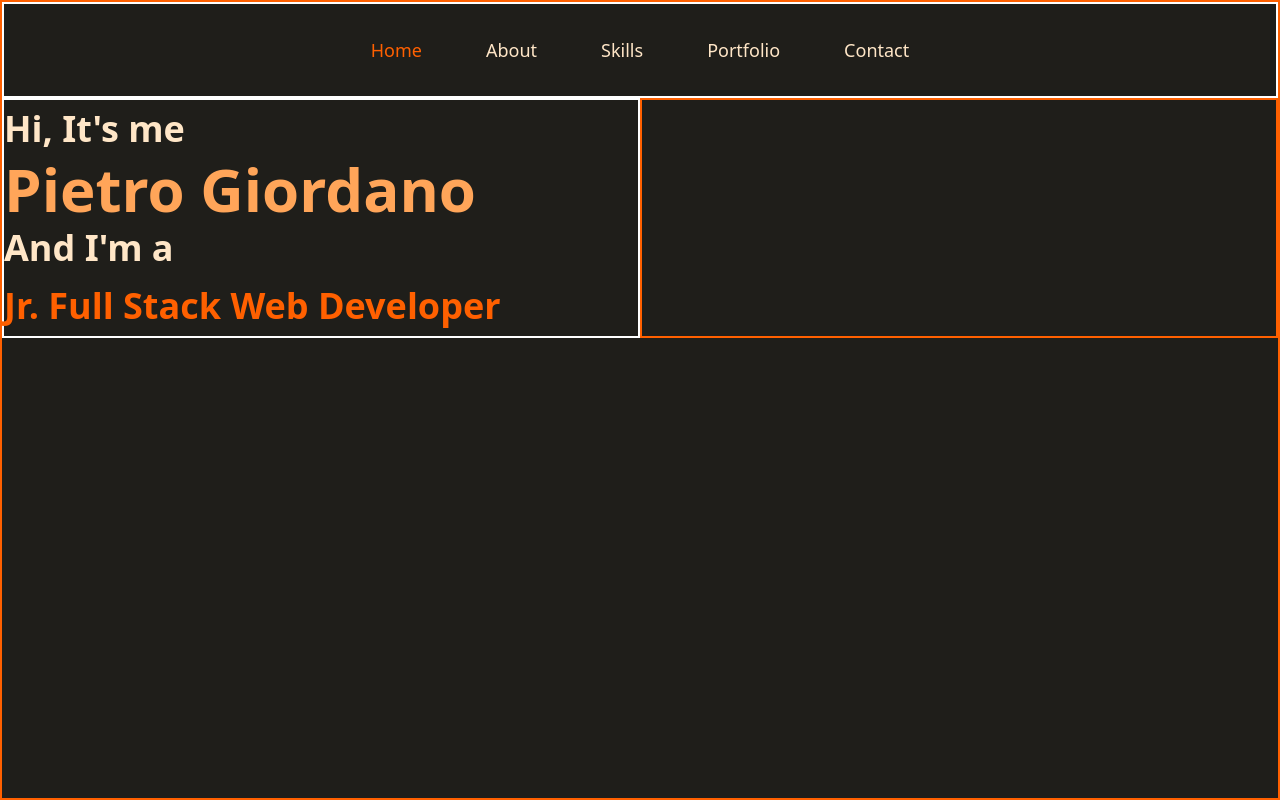
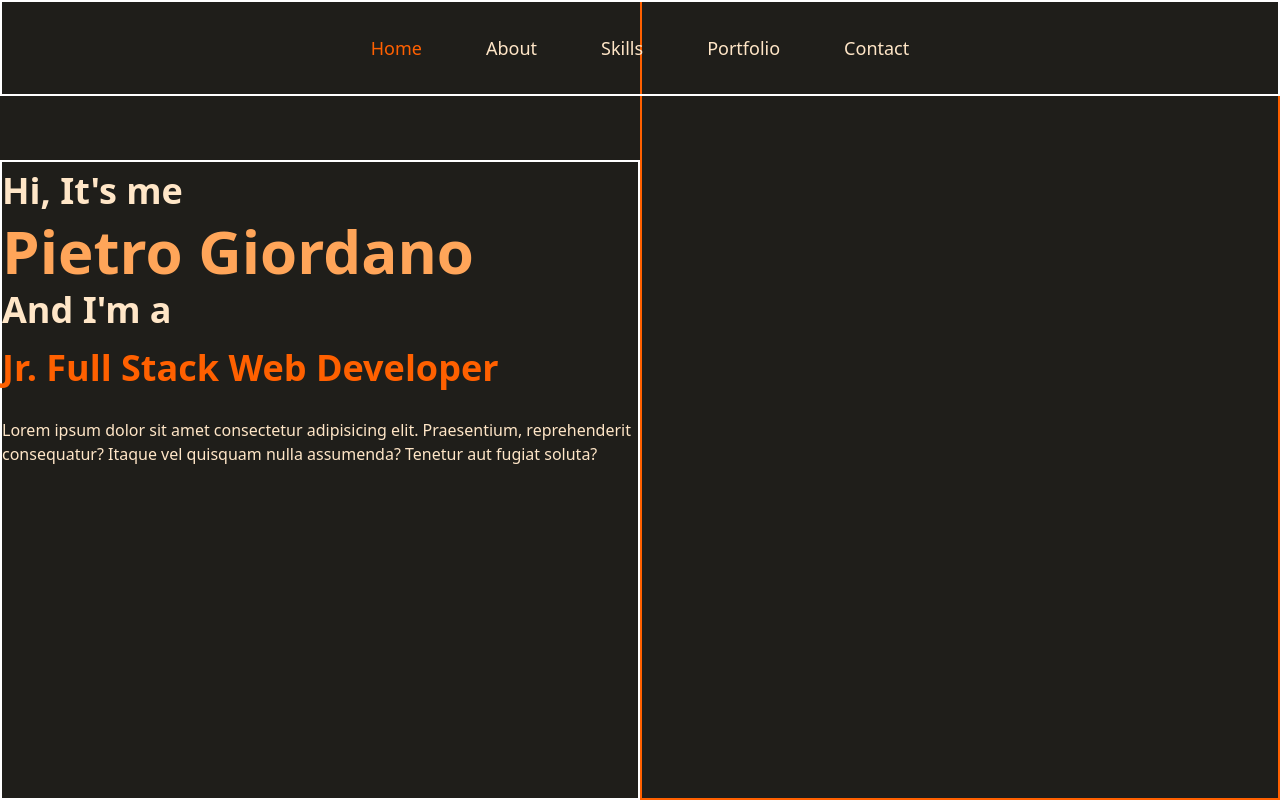
Before and after one commit to pietro-giordano/portfolio_frontend, a Vue app: page / in a window 1280 px wide. Built offline with nearby package versions, Linux system fonts and the light colour scheme.

Commit message:
avanzamento jumbo

```diff
--- a/src/components/AppHeader.vue
+++ b/src/components/AppHeader.vue
@@ -10,15 +10,22 @@ export default {
 </script>
 
 <template>
-      <header class="bg-bblack h-screen border-2 border-orange">
+      <header class="bg-bblack h-screen">
             <Navbar />
 
-            <div id="jumbotron" class="container mx-auto grid grid-cols-2">
-                  <div class="text-orange-very font-bold text-4xl leading-relaxed border-2 border-white">
-                        Hi, It's me
-                        <h1 class="text-6xl text-orange-light">Pietro Giordano</h1>
-                        And I'm a
-                        <h2 class="text-orange">Jr. Full Stack Web Developer</h2>
+            <div id="jumbotron" class="h-screen container mx-auto grid grid-cols-2">
+                  <div class="mt-40 text-orange-very border-2 border-white">
+                        <div class="font-bold text-4xl leading-relaxed">
+                              Hi, It's me
+                              <h1 class="text-6xl text-orange-light">Pietro Giordano</h1>
+                              And I'm a
+                              <h2 class="text-orange">Jr. Full Stack Web Developer</h2>
+                        </div>
+
+                        <p class="py-5">
+                              Lorem ipsum dolor sit amet consectetur adipisicing elit. Praesentium, reprehenderit consequatur?
+                              Itaque vel quisquam nulla assumenda? Tenetur aut fugiat soluta?
+                        </p>
                   </div>
 
                   <div class="border-2 border-orange">
--- a/src/components/Navbar.vue
+++ b/src/components/Navbar.vue
@@ -41,7 +41,8 @@ export default {
 </script>
 
 <template>
-      <nav class="container mx-auto h-24 flex justify-center items-center border-white border-2">
+      <nav
+            class="container mx-auto fixed start-0 top-0 end-0 z-10 h-24 flex justify-center items-center border-white border-2">
             <ul class="flex ">
                   <li v-for="link, index in navLinks" class="m-5" @click="activeNav(index)">
                         <a :href="link.link" class="p-3 hover:text-orange text-lg"
```
